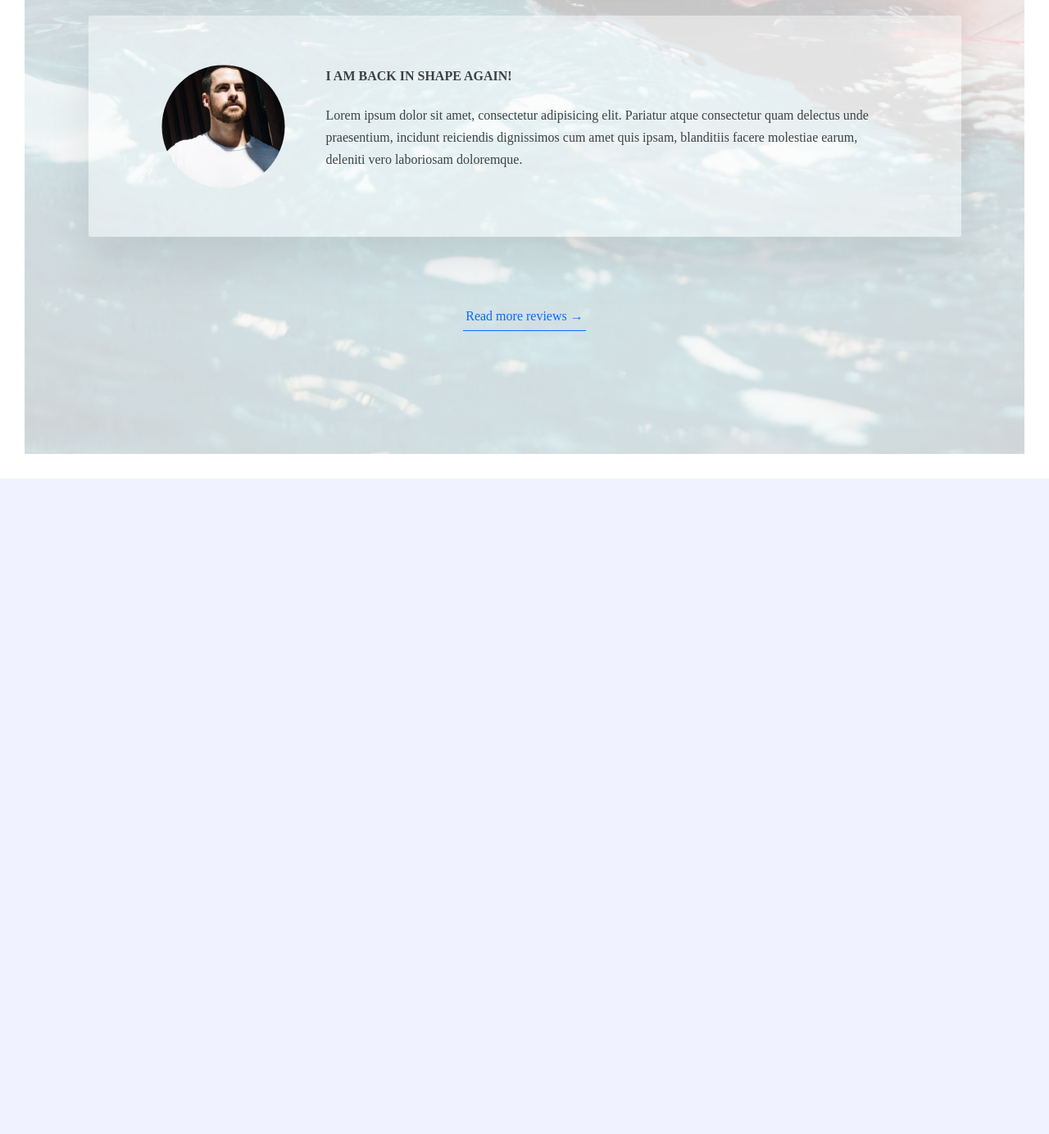
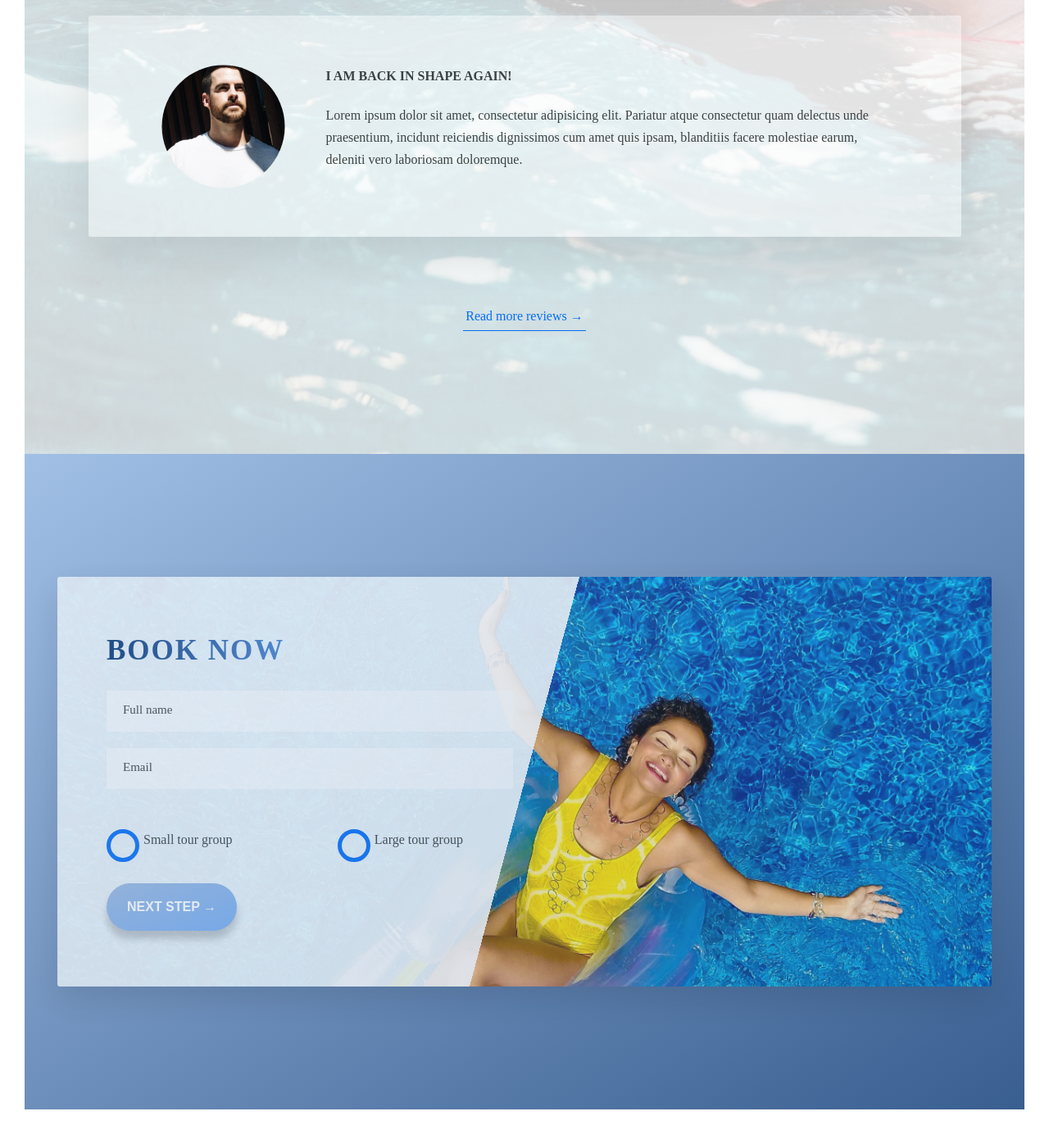
Before and after one commit to laila1222/sass-practice, a PHP site: page / in a window 1280 px wide. Shown: the part 4214-5598 px from the top of the page at 82% size. Before the commit the page ends 4798 px from the top, so only its background shows below. Run offline with PHP 8.4, Linux system fonts and the light colour scheme; some web fonts are replaced.

Commit message:
added booking section

```diff
--- a/sport-center/css/style.css
+++ b/sport-center/css/style.css
@@ -41,6 +41,9 @@ body {
 
 .u-center-text {
   text-align: center; }
+
+.u-no-border {
+  border: none; }
 
 body {
   font-family: 'Enriqueta', serif;
@@ -117,7 +120,13 @@ body {
 
 .button--orange {
   background-image: linear-gradient(to right bottom, rgba(245, 202, 133, 0.5), rgba(255, 130, 56, 0.4));
-  color: #3c4243; }
+  color: #375758;
+  font-weight: 700; }
+
+.button--blue {
+  background-image: linear-gradient(to right bottom, rgba(69, 129, 205, 0.5), rgba(4, 110, 246, 0.5));
+  color: #fff;
+  font-weight: 700; }
 
 .button-text:link, .button-text:visited {
   font-size: 1.6rem;
@@ -320,6 +329,82 @@ body {
     transform: scale(1.1);
     filter: blur(3px) brightness(80%); }
 
+.form__group:not(:last-child) {
+  margin-bottom: 2rem; }
+
+.form__input {
+  font-size: 1.5rem;
+  font-family: inherit;
+  color: inherit;
+  padding: 1.5rem 2rem;
+  border-radius: 2px;
+  background-color: rgba(255, 255, 255, 0.5);
+  border: none;
+  border-bottom: 3px solid transparent;
+  width: 80%;
+  display: block;
+  transition: all 0.3; }
+  .form__input:focus {
+    outline: none;
+    box-shadow: 0 1rem 2rem rgba(0, 0, 0, 0.1);
+    border-bottom: 3px solid #046ef6; }
+  .form__input:focus:invalid {
+    border-bottom: 3px solid #ff8238; }
+  .form__input::-webkit-input-placeholder {
+    color: #3c4243; }
+
+.form__label {
+  font-size: 1.2rem;
+  font-weight: 700;
+  margin-left: 2rem;
+  margin-top: 0.7rem;
+  display: block;
+  transition: all 0.3s; }
+
+.form__input:placeholder-shown + .form__label {
+  opacity: 0;
+  visibility: hidden;
+  transform: translateY(-4rem); }
+
+.form__radio-group {
+  width: 49%;
+  display: inline-block; }
+
+.form__radio-input {
+  display: none; }
+
+.form__radio-label {
+  font-size: 1.6rem;
+  cursor: pointer;
+  position: relative;
+  padding-left: 4.5rem; }
+
+.form__radio-button {
+  height: 3rem;
+  width: 3rem;
+  border: 5px solid #046ef6;
+  border-radius: 50%;
+  display: inline-block;
+  position: absolute;
+  left: 0;
+  top: -.4rem; }
+  .form__radio-button::after {
+    height: 1.3rem;
+    width: 1.3rem;
+    content: "";
+    display: block;
+    border-radius: 50%;
+    position: absolute;
+    left: 50%;
+    top: 50%;
+    transform: translate(-50%, -50%);
+    background-color: #046ef6;
+    opacity: 0;
+    transition: opacity .2s; }
+
+.form__radio-input:checked ~ .form__radio-label .form__radio-button::after {
+  opacity: 1; }
+
 .header {
   height: 90vh; }
   .header__bg-video {
@@ -377,3 +462,22 @@ body {
     position: absolute;
     top: 0;
     left: 0; }
+
+.section-book {
+  padding: 15rem 0;
+  background-image: linear-gradient(to right bottom, rgba(69, 129, 205, 0.5), rgba(7, 54, 116, 0.8)); }
+
+.book {
+  background-image: linear-gradient(105deg, rgba(255, 255, 255, 0.9) 0%, rgba(255, 255, 255, 0.9) 50%, transparent 50%), url(../images/swimming.jpg);
+  background-size: 100%;
+  background-repeat: no-repeat;
+  background-position: 0 20%;
+  opacity: .8;
+  border-radius: 3px;
+  box-shadow: 0 1.5rem 4rem rgba(0, 0, 0, 0.15);
+  height: 50rem;
+  max-width: 114rem;
+  margin: 0 auto; }
+  .book__form {
+    width: 50%;
+    padding: 6rem; }
--- a/sport-center/index.html
+++ b/sport-center/index.html
@@ -310,6 +310,72 @@
           <a href="#" class="button-text">Read more reviews &rarr;</a>
         </div>
       </section>
+
+      <section class="section-book">
+        <div class="book">
+          <div class="book__form">
+            <form action="#" class="form">
+              <div class="u-margin-bottom-small">
+                <h2 class="heading-secondary">
+                  Book now
+                </h2>
+              </div>
+              <div class="form__group">
+                <input
+                  type="text"
+                  id="name"
+                  placeholder="Full name"
+                  class="form__input"
+                  required
+                />
+                <label for="name" class="form__label"></label>
+              </div>
+
+              <div class="form__group">
+                <input
+                  type="email"
+                  id="email"
+                  placeholder="Email"
+                  class="form__input"
+                  required
+                />
+                <label for="email" class="form__label">Email</label>
+              </div>
+
+              <div class="form__group u-margin-bottom-medium">
+                <div class="form__radio-group">
+                  <input
+                    type="radio"
+                    class="form__radio-input"
+                    id="small"
+                    name="size"
+                  />
+                  <label for="small" class="form__radio-label">
+                    <span class="form__radio-button"></span>
+                    Small tour group</label
+                  >
+                </div>
+                <div class="form__radio-group">
+                  <input
+                    type="radio"
+                    class="form__radio-input"
+                    id="large"
+                    name="size"
+                  />
+                  <label for="large" class="form__radio-label">
+                    <span class="form__radio-button"></span>
+                    Large tour group</label
+                  >
+                </div>
+              </div>
+
+              <div class="form__group">
+                <button class="button button--blue u-no-border">Next step &rarr;</button>
+              </div>
+            </form>
+          </div>
+        </div>
+      </section>
     </main>
 
     <script src="https://unpkg.com/aos@next/dist/aos.js"></script>
--- a/sport-center/sass/base/_utilities.scss
+++ b/sport-center/sass/base/_utilities.scss
@@ -31,3 +31,7 @@
 .u-center-text {
     text-align: center;
 }
+
+.u-no-border {
+    border:  none;
+}
--- a/sport-center/sass/components/_button.scss
+++ b/sport-center/sass/components/_button.scss
@@ -42,8 +42,23 @@
       rgba($color-secondary-light, 0.5),
       rgba($color-secondary, 0.4)
     );
-    color: $color-grey-dark;
+    color: $color-grey-light;
+    font-weight: 700;
 
+
+
+
+
+  }
+
+  &--blue {
+    background-image: linear-gradient(
+      to right bottom,
+      rgba($color-primary-light-1, .5),
+      rgba($color-primary, .5)
+    );
+    color: $color-white-primary;
+    font-weight: 700;
 
   }
 }
--- /dev/null
+++ b/sport-center/sass/components/_form.scss
@@ -0,0 +1,103 @@
+.form {
+    &__group:not(:last-child) {
+        margin-bottom: 2rem;
+    }
+
+    &__input {
+        font-size: 1.5rem;
+        font-family: inherit;
+        color: inherit;
+    padding: 1.5rem 2rem;
+    border-radius: 2px;
+    background-color: rgba($color-white-primary, 0.5);
+    border: none;
+    border-bottom: 3px solid transparent;
+    width: 80%;
+    display: block;
+    transition: all 0.3;
+
+
+    &:focus {
+        //   never put it just to outline none - people using keyboard, woudln't be able to see it
+        outline: none;
+        //   We do focus differently
+        box-shadow: 0 1rem 2rem rgba($color-black, 0.1);
+        border-bottom: 3px solid $color-primary;
+      }
+
+      &:focus:invalid {
+        border-bottom: 3px solid $color-secondary;
+      }
+
+      &::-webkit-input-placeholder {
+        color: $color-grey-dark;
+      }
+    }
+
+    &__label {
+        font-size: 1.2rem;
+        font-weight: 700;
+        margin-left: 2rem;
+        margin-top: 0.7rem;
+        display: block;
+        transition: all 0.3s;
+      }
+
+
+      &__input:placeholder-shown + &__label {
+        opacity: 0;
+        visibility: hidden;
+        transform: translateY(-4rem);
+      }
+
+      &__radio-group {
+        width: 49%;
+        display: inline-block;
+      }
+
+      &__radio-input {
+          display: none;
+      }
+
+      &__radio-label {
+        font-size: $default-font-size;
+        cursor: pointer;
+        position: relative;
+        padding-left: 4.5rem;
+      }
+
+      &__radio-button {
+        height: 3rem;
+        width: 3rem;
+        border: 5px solid $color-primary;
+        border-radius: 50%;
+        display: inline-block;
+        position: absolute;
+        left: 0;
+        top: -.4rem;
+
+
+        &::after {
+          height: 1.3rem;
+          width: 1.3rem;
+          content: "";
+          display: block;
+          border-radius: 50%;
+          position: absolute;
+          left: 50%;
+          top: 50%;
+          transform: translate(-50%, -50%);
+          background-color: $color-primary;
+          opacity: 0;
+          transition: opacity .2s;
+        }
+      }
+
+      &__radio-input:checked ~ &__radio-label &__radio-button::after {
+          opacity: 1;
+
+
+      }
+
+
+}
--- a/sport-center/sass/main.scss
+++ b/sport-center/sass/main.scss
@@ -15,6 +15,7 @@
 @import "components/feature-box";
 @import "components/card";
 @import "components/story";
+@import "components/form";
 
 
 @import "layout/header";
--- a/sport-center/sass/pages/_home.scss
+++ b/sport-center/sass/pages/_home.scss
@@ -38,3 +38,45 @@
     left: 0;
   }
 }
+
+.section-book {
+  padding: 15rem 0;
+  background-image: linear-gradient(
+    to right bottom,
+    rgba($color-primary-light-1, 0.5),
+    rgba($color-primary-dark, 0.8)
+  );
+
+}
+
+.book {
+  // Background changes into image
+  background-image: linear-gradient(
+      105deg,
+      rgba($color-white-primary, 0.9) 0%,
+      rgba($color-white-primary, 0.9) 50%,
+      transparent 50%
+    ),
+    url(../images/swimming.jpg);
+
+
+  background-size: 100%;
+  background-repeat: no-repeat;
+  background-position: 0 20%;
+  opacity: .8;
+  border-radius: 3px;
+  box-shadow: 0 1.5rem 4rem rgba($color-black, 0.15);
+
+
+  height: 50rem;
+  max-width: 114rem;
+  margin: 0 auto;
+
+
+
+  &__form {
+      width: 50%;
+      padding: 6rem;
+  }
+
+}
```
Also changed, not shown: sport-center/images/swimming.jpg.
